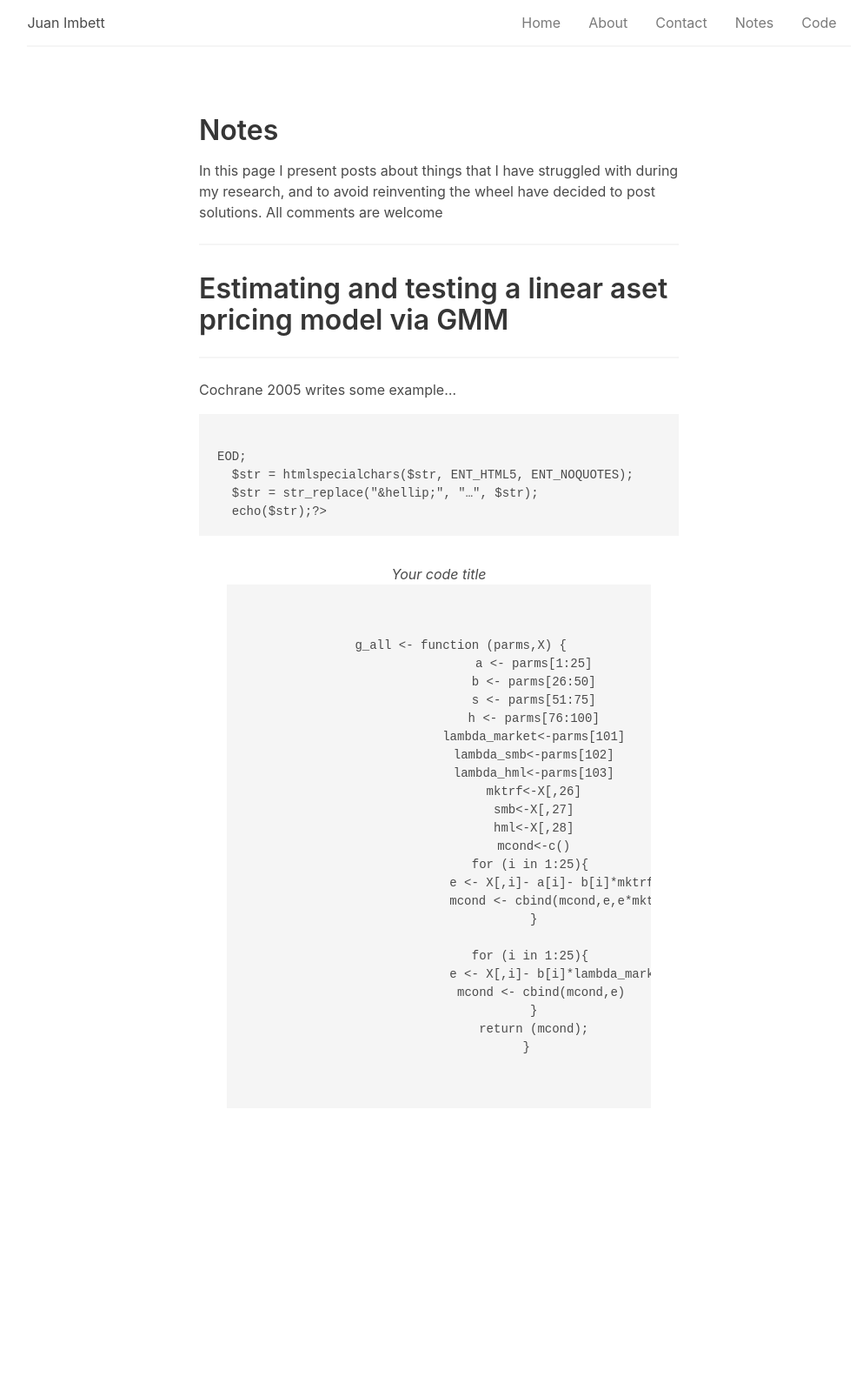
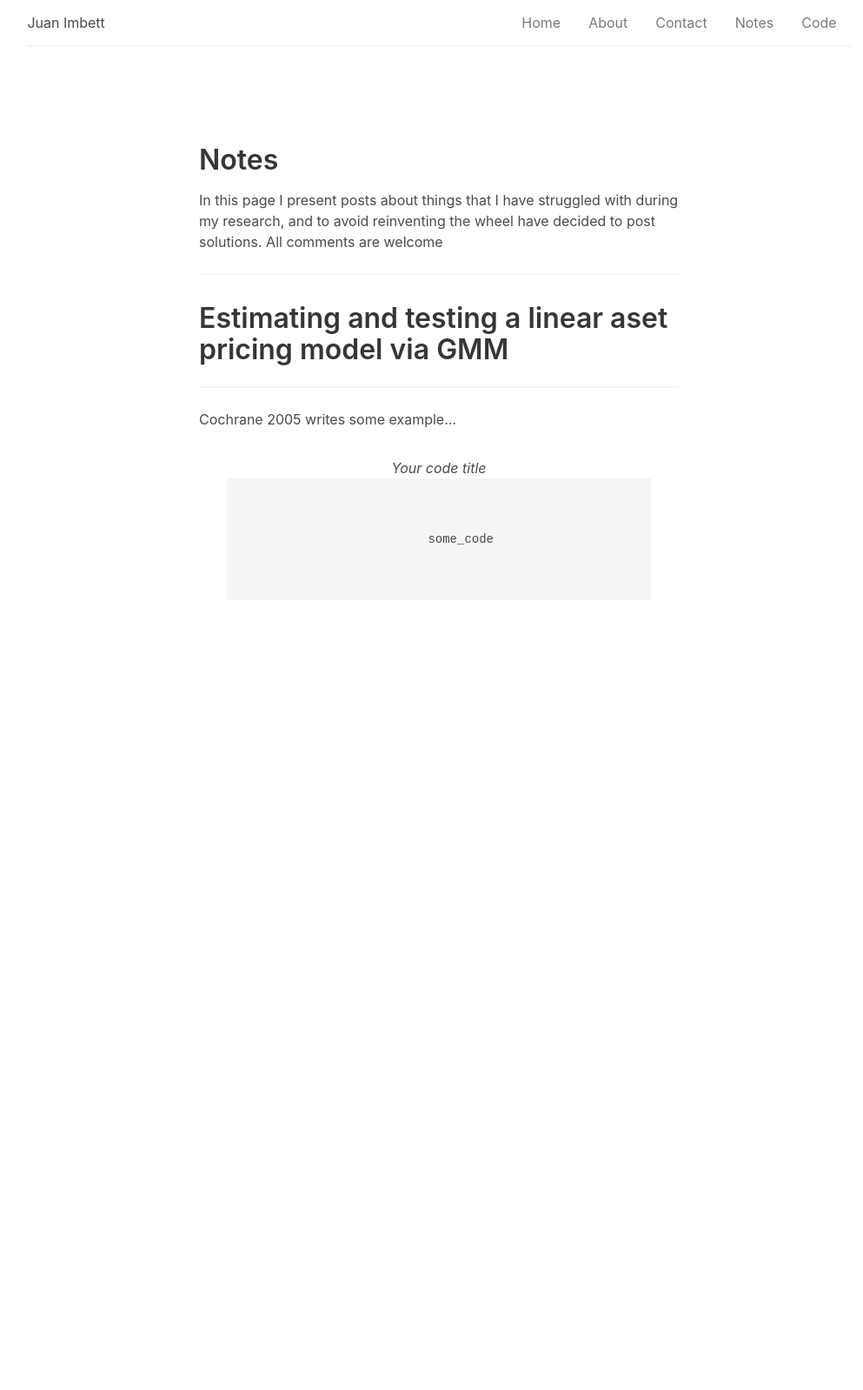
Before and after one commit to jfimbett/jfimbett.github.io, a Jekyll site: the page built from notes.md, in a window 1280 px wide. Shown: the whole page at 87% size, without its empty margins (135-1128 px from the left). Built offline with Jekyll 4.4.1, drawn with Linux system fonts in a browser that asks for light colours; after the commit the page ends 952 px from its top, so only the background shows below that.

Commit message:
Update notes.md

```diff
--- a/notes.md
+++ b/notes.md
@@ -43,45 +43,12 @@ In this page I present posts about things that I have struggled with during my r
 ---
 
 Cochrane 2005 writes some example...
-<pre><code><? $str = <<<'EOD'
-  <!-- your code here -->
-EOD;
-  $str = htmlspecialchars($str, ENT_HTML5, ENT_NOQUOTES);
-  $str = str_replace("&amp;hellip;", "&hellip;", $str);
-  echo($str);?>
-</code></pre>
-
 <figure>
   <figcaption>Your code title</figcaption>
   <pre>
-    <code>
+    <code contenteditable spellcheck="false">
       <!-- your code here -->
-      g_all <- function (parms,X) {
-			  a <- parms[1:25]
-			  b <- parms[26:50]
-			  s <- parms[51:75]
-			  h <- parms[76:100]
-			  lambda_market<-parms[101]
-			  lambda_smb<-parms[102]
-			  lambda_hml<-parms[103]
-			  mktrf<-X[,26]
-			  smb<-X[,27]
-			  hml<-X[,28]
-			  mcond<-c()
-			  for (i in 1:25){
-			    e <- X[,i]- a[i]- b[i]*mktrf-s[i]*smb-h[i]*hml
-			    mcond <- cbind(mcond,e,e*mktrf, e*smb, e*hml)
-			  }
-
-			  for (i in 1:25){
-			    e <- X[,i]- b[i]*lambda_market-s[i]*lambda_smb-h[i]*lambda_hml
-			    mcond <- cbind(mcond,e)
-			  }
-			  return (mcond);
-			}
+      some_code
     </code>
   </pre>
 </figure>
-<xmp>
-
-</xmp>
```
